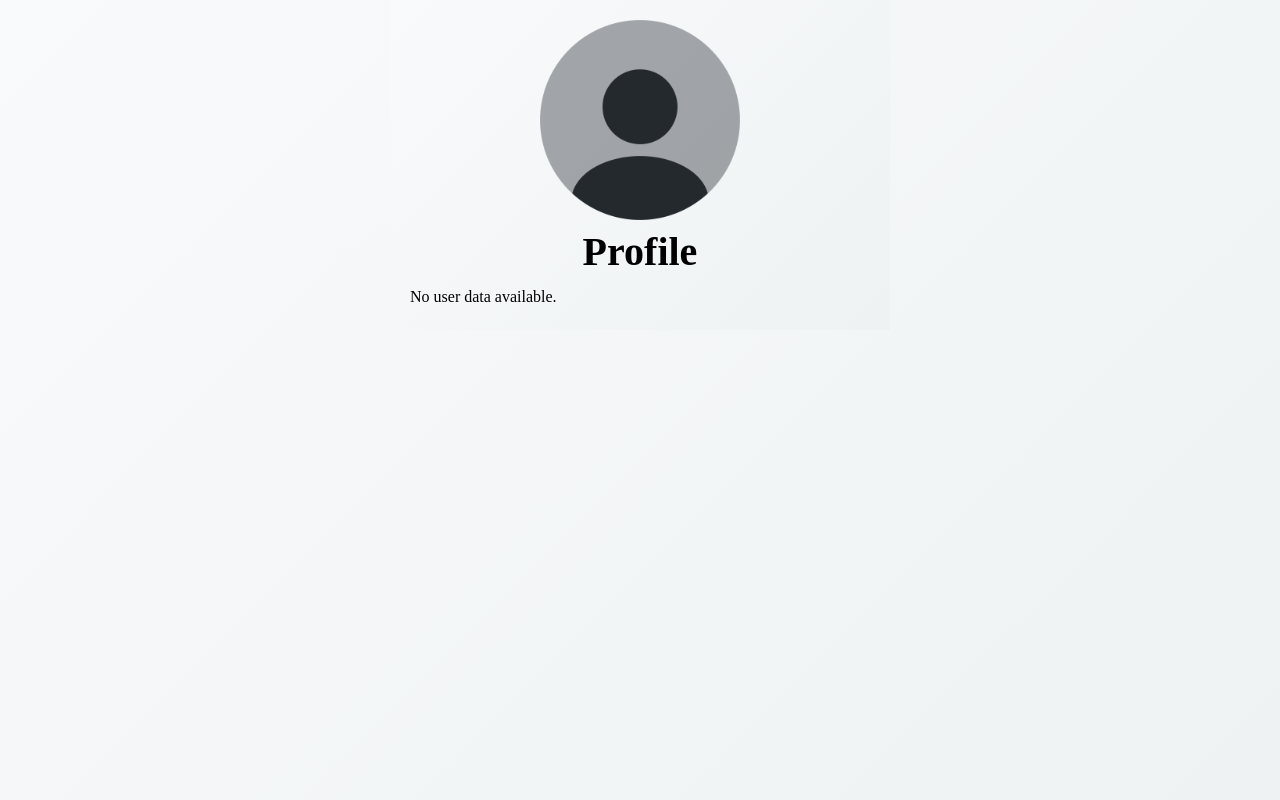
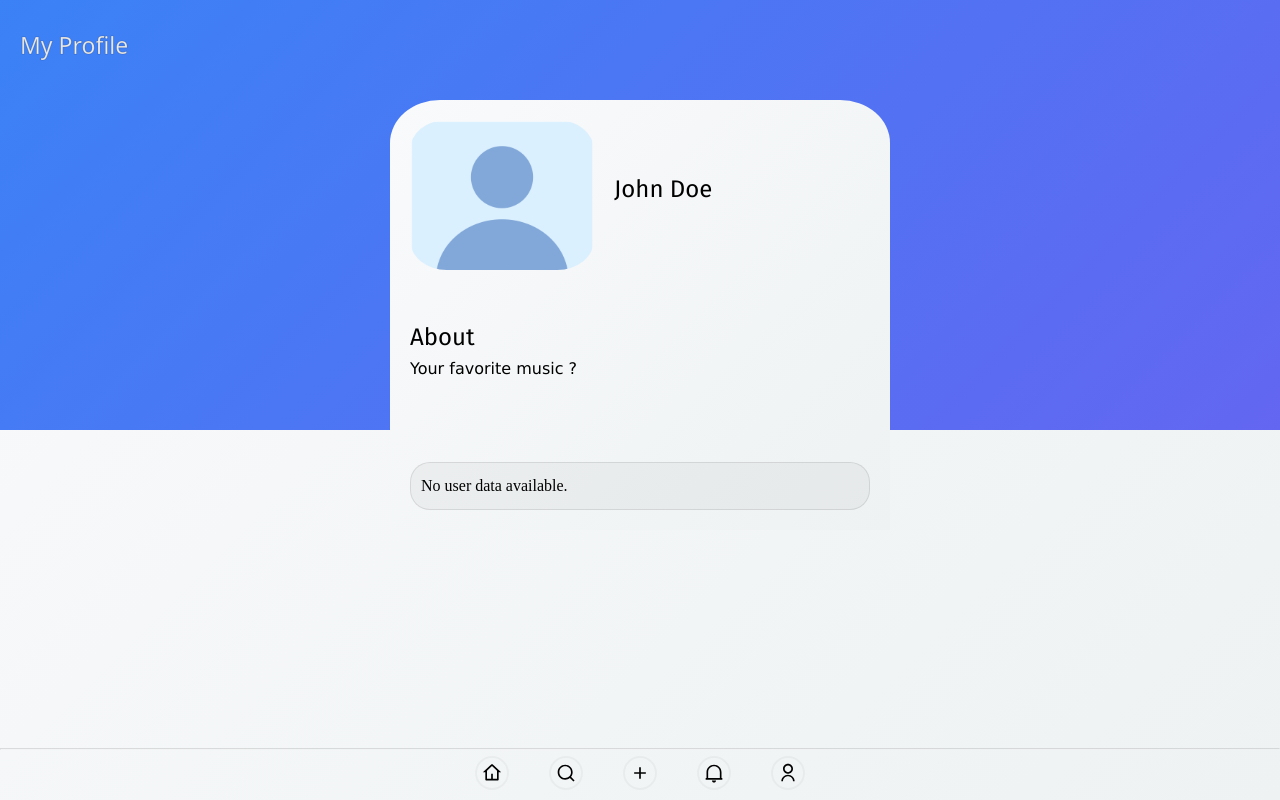
Before and after one commit to DJ4491/CampusCare, a Flask app: template templates/content/user_profile.html in a window 1280 px wide. Run offline with Flask 3, Linux system fonts and the light colour scheme; the template is opened without the code that fills it, so the values that code supplies are empty.

Commit message:
profilepage

```diff
--- a/app.py
+++ b/app.py
@@ -11,36 +11,32 @@ def home():
 #! Partial content routes
 
 
-@app.route("/content/home")
+@app.route("/contenthome")
 def content_home():
     return render_template("content/home.html")
 
 
-@app.route("/content/search")
+@app.route("/search")
 def content_search():
     return render_template("content/search.html")
 
 
-@app.route("/content/create")
+@app.route("/create")
 def content_create():
     return render_template("content/create.html")
 
 
-@app.route("/content/notifications")
+@app.route("/notifications")
 def content_notifications():
     return render_template("content/notifications.html")
 
 
-@app.route("/content/user_profile")
+@app.route("/user_profile")
 def content_profile():
     user_data = {
+        "AboutMe": "Hi I am John Doe and I'm just going...",
         "username": "john_doe",
-        "bio": "Software engineer passionate about web development.",
-        "posts": [
-            {"title": "My First Post", "content": "Hello world!"},
-            {"title": "Flask Tips", "content": "Using Jinja for dynamic rendering."},
-        ],
-        "follower_count": 150,
+        "email":"Johndoe@gmail.com"
     }
     return render_template("content/user_profile.html", user_data=user_data)
 
--- a/static/css/home.css
+++ /dev/null
@@ -1,194 +0,0 @@
-/* ########################## home page ####################################*/
-@import url("https://fonts.googleapis.com/css2?family=Fira+Sans:ital,wght@0,100;0,200;0,300;0,400;0,500;0,600;0,700;0,800;0,900;1,100;1,200;1,300;1,400;1,500;1,600;1,700;1,800;1,900&display=swap");
-
-/* Reset default styles */
-* {
-    margin: 0;
-    padding: 0;
-    box-sizing: border-box;
-}
-
-/* Body styling */
-body {
-    margin: 0;
-    padding: 0;
-    min-height: 100vh;
-    -webkit-font-smoothing: antialiased;
-    -moz-osx-font-smoothing: grayscale;
-    background: linear-gradient(135deg, #f9fafb, #eef2f3);
-    background-blend-mode: normal, color-burn;
-    background-repeat: no-repeat;
-    background-size: cover;
-    height: 100%;
-    line-height: 1.6;
-}
-
-/* Container */
-.container {
-    box-sizing: border-box;
-    width: 100%;
-    max-width: 500px;
-    height: 100%;
-    margin: 0 auto;
-    padding: 0;
-}
-
-.title_image {
-    width: 111px;
-    height: 111px;
-}
-
-.heading {
-    width: 100%;
-    height: auto;
-    font-family: Arial, sans-serif;
-    display: flex;
-    justify-content: center;
-}
-
-.heading h1 {
-    color: black;
-    margin-top: 10px;
-    font-size: clamp(1.5rem, 5vw, 2.5rem);
-    font-weight: 800;
-}
-
-.version {
-    position: relative;
-    bottom: 40px;
-    left: 19px;
-    display: flex;
-    justify-content: center;
-    margin-bottom: 7rem;
-}
-
-.version h5 {
-    color: black;
-    opacity: 0.6;
-    font-size: clamp(8px, 1vw, 1rem);
-    font-family: "Roboto Slab";
-}
-
-.iconwrapper {
-    width: 100%;
-    height: auto;
-    /* padding: 10px; */
-    justify-content: center;
-    gap: 20px;
-    display: flex;
-    flex-wrap: wrap;
-}
-
-.icon {
-    padding: 10px;
-    width: 11rem;
-    height: 8rem;
-    border: 1px solid rgba(15, 15, 15, 0.089);
-    box-shadow: 5px 5px 10px rgba(0, 0, 0, 0.3);
-    border-radius: 15px;
-    background-size: 105px;
-    background-position-x: center;
-    background-position-y: 10px;
-    background-repeat: no-repeat;
-}
-
-.icon p {
-    margin-top: 4rem;
-    text-align: center;
-    font-size: larger;
-    font-family: "Fira Sans", sans-serif;
-}
-
-.icon1 {
-    background-image: url("/static/issues.png");
-}
-
-.icon2 {
-    background-image: url("/static/lostAndFound.png");
-}
-
-.icon3 {
-    background-image: url("/static/events.png");
-}
-
-.icon4 {
-    background-image: url("/static/campus_map.png");
-}
-
-.icon5 {
-    background-image: url("/static/support.png");
-}
-
-.icon6 {
-    background-image: url("/static/help.png");
-}
-
-footer {
-    margin-top: 10rem;
-}
-
-.seperatline {
-    margin-bottom: 10px;
-    opacity: 0.3;
-
-}
-
-.bottom_menu {
-    display: flex;
-    justify-content: center;
-    gap: 40px;
-    flex-direction: row;
-
-}
-
-.b_icons {
-    display: flex;
-    align-items: center;
-    padding: 5px;
-    border: 2px solid rgba(0, 0, 0, 0.034);
-    border-radius: 50%;
-}
-
-.b_icons.active {
-    background-color: #f0f0f0;
-    /* Or your preferred highlight */
-    border-bottom: 2px solid #000;
-    /* Example active indicator */
-}
-
-/* Responsive Design */
-@media (max-width: 768px) {
-    .container {
-        width: 95%;
-        max-width: 100%;
-        padding: 0 0.5rem;
-    }
-}
-
-/* ########################## User Profile ####################################*/
-
-.content {
-    display: flex;
-    justify-content: center;
-}
-
-.user_content {
-    width: 100%;
-    max-width: 500px;
-    height: 100%;
-    box-sizing: border-box;
-    margin: 0;
-    padding: 20px;
-    background: linear-gradient(135deg, #f9fafb, #eef2f3);
-    text-align: left;
-}
-
-.user_content h2 {
-    font-size: clamp(30px, 5vw, 2.5rem);
-    text-align: center;
-}
-
-.profile_image {
-    display: flex;
-    justify-content: center;
-}
--- /dev/null
+++ b/static/css/style.css
@@ -0,0 +1,268 @@
+    /* ########################## home page ####################################*/
+    @import url("https://fonts.googleapis.com/css2?family=Fira+Sans:ital,wght@0,100;0,200;0,300;0,400;0,500;0,600;0,700;0,800;0,900;1,100;1,200;1,300;1,400;1,500;1,600;1,700;1,800;1,900&display=swap");
+
+    /* Reset default styles */
+    * {
+        margin: 0;
+        padding: 0;
+        box-sizing: border-box;
+    }
+
+    /* Body styling */
+    body {
+        margin: 0;
+        padding: 0;
+        min-height: 100vh;
+        -webkit-font-smoothing: antialiased;
+        -moz-osx-font-smoothing: grayscale;
+        background: linear-gradient(135deg, #f9fafb, #eef2f3);
+        background-blend-mode: normal, color-burn;
+        background-repeat: no-repeat;
+        background-size: cover;
+        height: 100%;
+        line-height: 1.6;
+    }
+
+    /* Container */
+    .container {
+        box-sizing: border-box;
+        background: linear-gradient(135deg, #f9fafb, #eef2f3);
+        width: 100%;
+        max-width: 500px;
+        height: 100%;
+        margin: 0 auto;
+        padding: 0;
+    }
+
+    .title_image {
+        width: 111px;
+        height: 111px;
+    }
+
+    .heading {
+        width: 100%;
+        height: auto;
+        font-family: Arial, sans-serif;
+        display: flex;
+        justify-content: center;
+    }
+
+    .heading h1 {
+        color: black;
+        margin-top: 10px;
+        font-size: clamp(1.5rem, 5vw, 2.5rem);
+        font-weight: 800;
+    }
+
+    .version {
+        position: relative;
+        bottom: 40px;
+        left: 19px;
+        display: flex;
+        justify-content: center;
+        margin-bottom: 7rem;
+    }
+
+    .version h5 {
+        color: black;
+        opacity: 0.6;
+        font-size: clamp(8px, 1vw, 1rem);
+        font-family: "Roboto Slab";
+    }
+
+    .iconwrapper {
+        background: linear-gradient(135deg, #f9fafb, #eef2f3);
+        width: 100%;
+        height: auto;
+        /* padding: 10px; */
+        justify-content: center;
+        gap: 20px;
+        display: flex;
+        flex-wrap: wrap;
+    }
+
+    .icon {
+        padding: 10px;
+        width: 11rem;
+        height: 8rem;
+        border: 1px solid rgba(15, 15, 15, 0.089);
+        box-shadow: 5px 5px 10px rgba(0, 0, 0, 0.3);
+        border-radius: 15px;
+        background-size: 105px;
+        background-position-x: center;
+        background-position-y: 10px;
+        background-repeat: no-repeat;
+    }
+
+    .icon p {
+        margin-top: 4rem;
+        text-align: center;
+        font-size: larger;
+        font-family: "Fira Sans", sans-serif;
+    }
+
+    .icon1 {
+        background-image: url("/static/issues.png");
+    }
+
+    .icon2 {
+        background-image: url("/static/lostAndFound.png");
+    }
+
+    .icon3 {
+        background-image: url("/static/events.png");
+    }
+
+    .icon4 {
+        background-image: url("/static/campus_map.png");
+    }
+
+    .icon5 {
+        background-image: url("/static/support.png");
+    }
+
+    .icon6 {
+        background-image: url("/static/help.png");
+    }
+
+    footer {
+        margin-top: 10rem;
+    }
+
+    .seperatline {
+        margin-bottom: 10px;
+        opacity: 0.3;
+        position: fixed;
+        width: 100%;
+        bottom: 40px;
+        left: 0;
+    }
+
+    .bottom_menu {
+        display: flex;
+        position: fixed;
+        bottom: 10px;
+        left: 0;
+        justify-content: center;
+        gap: 40px;
+        width: 100%;
+        flex-direction: row;
+    }
+
+    .b_icons {
+        display: flex;
+        align-items: center;
+        padding: 5px;
+        border: 2px solid rgba(0, 0, 0, 0.034);
+        border-radius: 50%;
+    }
+
+    .b_icons.active {
+        background-color: #f0f0f0;
+        /* Or your preferred highlight */
+        border-bottom: 2px solid #000;
+        /* Example active indicator */
+    }
+
+    /* Responsive Design */
+    @media (max-width: 768px) {
+        .container {
+            width: 95%;
+            max-width: 100%;
+            padding: 0 0.5rem;
+        }
+    }
+
+    /* ########################## User Profile ####################################*/
+
+    .content {
+        width: 100%;
+        box-sizing: border-box;
+        height: 100%;
+        background: linear-gradient(135deg, #3B82F6 0%, #6366F1 100%);
+        display: flex;
+        justify-content: center;
+    }
+
+    .floattext {
+        width: 100%;
+        padding: 20px;
+        text-align: left;
+        position: absolute;
+    }
+
+    .floattext h1 {
+        margin-top: 7px;
+        color: #f0f0f0;
+        -webkit-text-stroke: 1px #00000028;
+        font-size: 23px;
+        text-rendering: optimizeLegibility;
+        font-weight: 500;
+        font-family: system-ui, -apple-system, BlinkMacSystemFont, 'Segoe UI', Roboto, Oxygen, Ubuntu, Cantarell, 'Open Sans', 'Helvetica Neue', sans-serif;
+    }
+
+    .user_content {
+        border-top-left-radius: 10%;
+        border-top-right-radius: 10%;
+        top: 100px;
+        position: relative;
+        width: 100%;
+        max-width: 500px;
+        height: auto;
+        box-sizing: border-box;
+        /* margin: 0; */
+        padding: 20px;
+        background: linear-gradient(135deg, #f9fafb, #eef2f3);
+        text-align: left;
+    }
+
+    .user_content h2 {
+        font-size: clamp(30px, 5vw, 2.5rem);
+        text-align: center;
+    }
+
+    .profile_image {
+        display: flex;
+        justify-content: flex-start;
+        margin-bottom: 3rem;
+    }
+
+    .pfp {
+        margin-right: 20px;
+        width: 40%;
+        height: 150px;
+        border-radius: 20%;
+        background-image: url("/static/profile.png");
+        background-size: cover;
+    }
+
+    #username {
+        font-weight: 400;
+        margin-top: 50px;
+        font-size: x-large;
+        font-family: "Fira Sans", sans-serif;
+    }
+
+    .aboutme {
+        width: 100%;
+        height: auto;
+        margin-bottom: 5rem;
+        font-family: 'Lucida Sans', 'Lucida Sans Regular', 'Lucida Grande', 'Lucida Sans Unicode', Geneva, Verdana, sans-serif;
+    }
+
+    .head {
+        font-size: x-large;
+        font-family: "Fira Sans", sans-serif;
+    }
+
+    .user_form {
+        padding: 10px;
+        width: 100%;
+        height: auto;
+        background-color: rgba(169, 169, 169, 0.123);
+        border: 1px solid rgba(0, 0, 0, 0.096);
+        border-radius: 20px;
+        position: relative;
+    }
+
+    /**###########################notifications###############################*/
--- /dev/null
+++ b/tempCodeRunnerFile.py
@@ -0,0 +1 @@
+late("home.html", title="Community helper")
--- a/templates/base.html
+++ b/templates/base.html
@@ -4,10 +4,42 @@
     <meta charset="UTF-8" />
     <meta name="viewport" content="width=device-width, initial-scale=1.0" />
     <title>Campus Connect</title>
-    <link rel="stylesheet" href="/static/css/home.css">
+    <link rel="stylesheet" href="/static/css/style.css" />
   </head>
   <body>
     {% block content %}{% endblock %}
     <script src="static/script.js"></script>
+    <footer>
+      <hr class="seperatline" />
+      <div class="bottom_menu">
+        <a href="/">
+          <div class="b_icons" id="home-icon" onclick="loadpage('home')">
+            <img src="/static/home-line.svg" alt="" width="20px" />
+          </div>
+        </a>
+        <div class="b_icons" id="search-icon" onclick="loadpage('search')">
+          <img src="/static/search-line.svg" alt="" width="20px" />
+        </div>
+        <div class="b_icons" id="create-icon" onclick="loadpage('create')">
+          <img src="/static/add-fill.svg" alt="" width="20px" />
+        </div>
+        <div
+          class="b_icons"
+          id="notifications-icon"
+          onclick="loadpage('notifications')"
+        >
+          <img src="/static/notification-2-line.svg" alt="" width="20px" />
+        </div>
+        <a href="/user_profile">
+          <div
+            class="b_icons"
+            id="profile-icon"
+            onclick="loadpage('user_profile')"
+          >
+            <img src="/static/user-line.svg" alt="" width="20px" />
+          </div>
+        </a>
+      </div>
+    </footer>
   </body>
 </html>
--- a/templates/content/user_profile.html
+++ b/templates/content/user_profile.html
@@ -1,28 +1,34 @@
 {%extends 'base.html' %} {%block content %}
 <!-- templates/_profile_content.html -->
 <div class="content">
+  <div class="floattext">
+    <h1>My Profile</h1>
+  </div>
   <div class="user_content">
     <div class="profile_image">
-      <img src="/static/profile.png" alt="" width="200px" />
+      <div class="pfp">
+        <!--pfp!!-->
+      </div>
+      <p id="username">John Doe</p>
+      <!-- <img src="/static/profile.png" alt="" width="200px" /> -->
     </div>
-    <h2>Profile</h2>
-    {% if user_data %}
-    <p><strong>Username:</strong> @{{ user_data.username }}</p>
-    <p><strong>Bio:</strong> {{ user_data.bio }}</p>
-    <p><strong>Followers:</strong> {{ user_data.follower_count }}</p>
-
-    <h3>Recent Posts</h3>
-    {% if user_data.posts %}
-    <ul>
-      {% for post in user_data.posts %}
-      <li><strong>{{ post.title }}</strong>: {{ post.content }}</li>
-      {% endfor %}
-    </ul>
-    {% else %}
-    <p>No posts yet.</p>
-    {% endif %} {% else %}
-    <p>No user data available.</p>
-    {% endif %}
+    <div class="aboutme">
+      <p class="head">About</p>
+      {% if user_data %}
+      <p>{{user_data.AboutMe}}</p>
+      {% else %}
+      <p>Your favorite music ?</p>
+      {% endif %}
+    </div>
+    <div class="user_form">
+      {% if user_data %}
+      <p><strong>Username: </strong> {{ user_data.username }}</p>
+      <br />
+      <p><strong>Email: </strong>{{user_data.email}}</p>
+      {% else %}
+      <p>No user data available.</p>
+      {% endif %}
+    </div>
   </div>
 </div>
 {% endblock %}
```
Also changed, not shown: templates/home.html (+0 -24 lines), static/profile.png.
